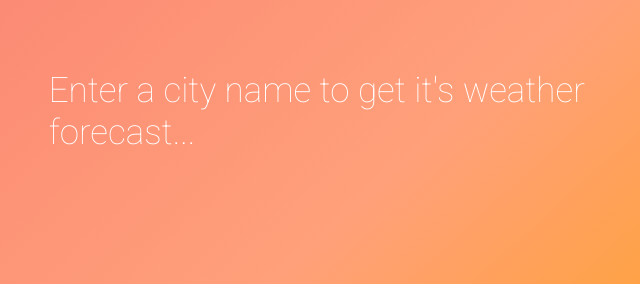
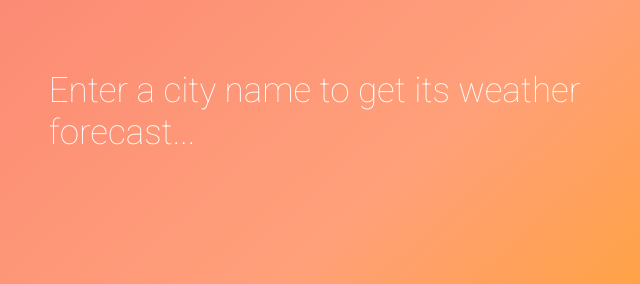
Before and after one commit to MAsuamah/weather-dashboard, a plain HTML site: page index.html in a window 1280 px wide. Shown: the part 155-439 px from the top of the page, 538-1178 px from the left. Drawn offline with nearby package versions, Linux system fonts and the light colour scheme.

Commit message:
spelling

```diff
--- a/index.html
+++ b/index.html
@@ -28,7 +28,7 @@
       <div class="col-md-8 col-sm-12 " id="right">
         <h1>Weather Dashboard</h1>
           <!--Home caption-->
-          <h2 id="caption">Enter a city name to get it's weather forecast...</h2>
+          <h2 id="caption">Enter a city name to get its weather forecast...</h2>
         <!--Weather Cards-->
         <div class="hidden all-cards">
           <div class="card w-75">
```
